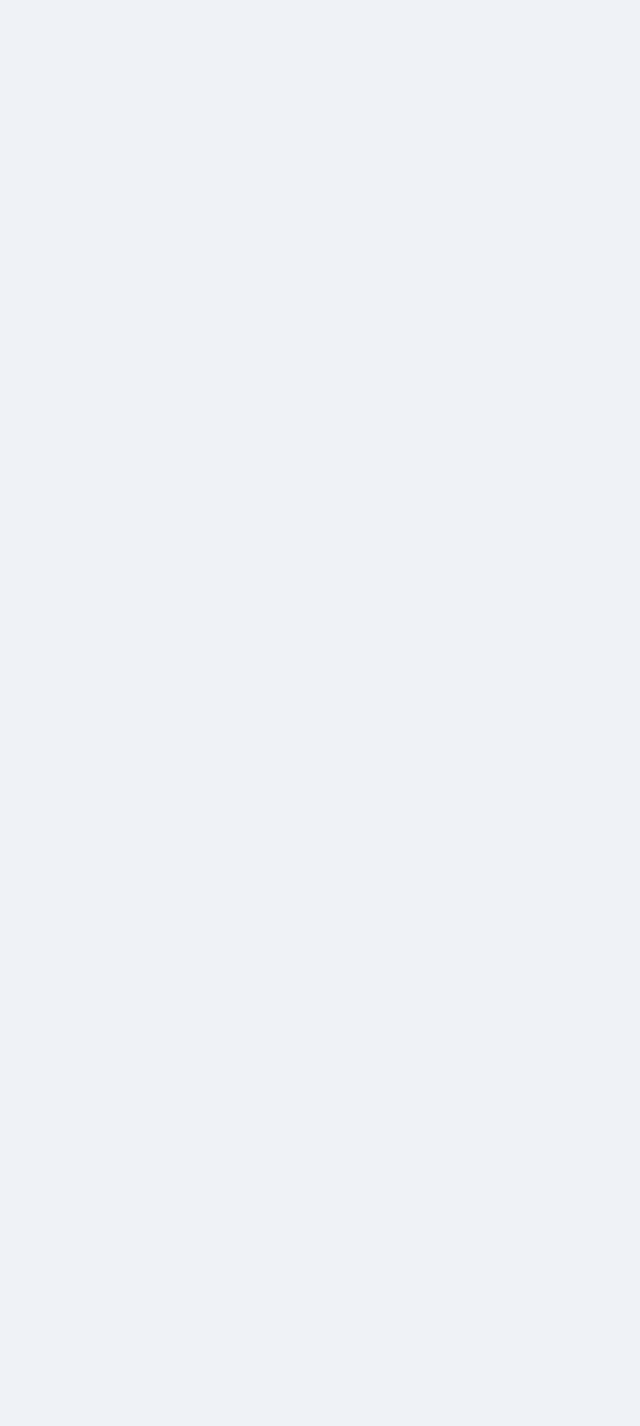
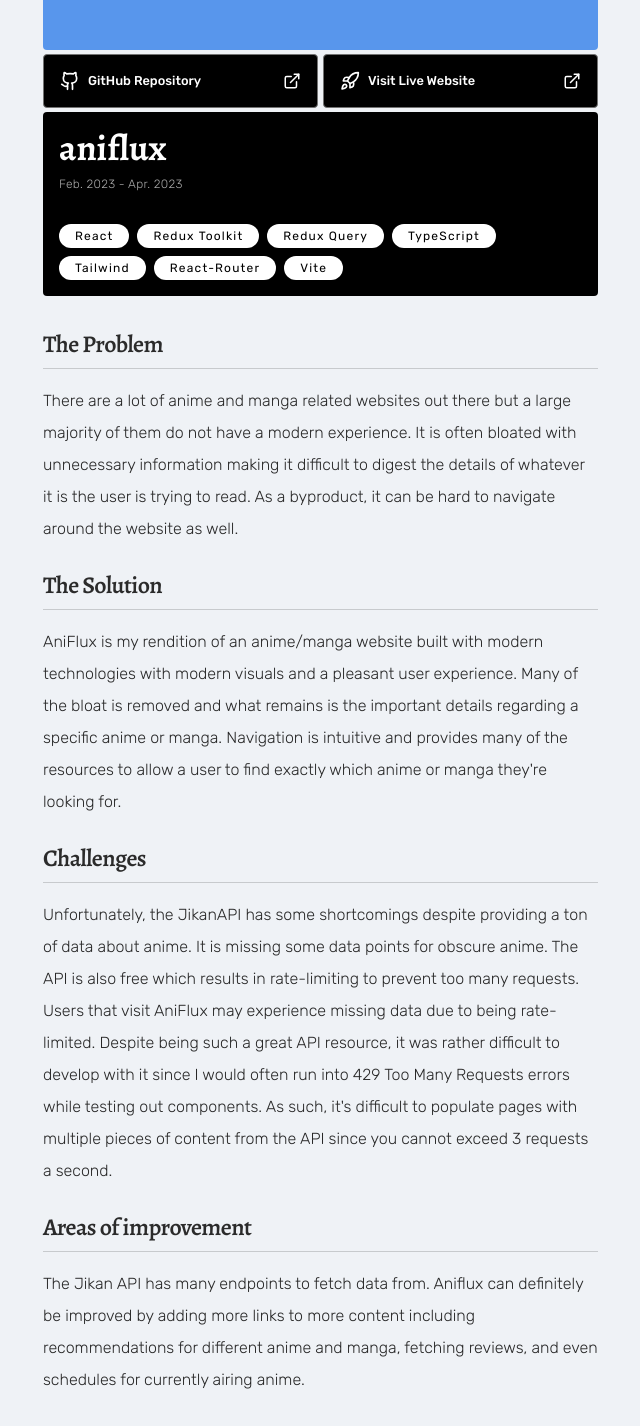
Before and after one commit to Yezo/portfolio-v2, a Next.js app: page /works/aniflux in a window 1280 px wide. Shown: the part 300-1726 px from the top of the page, without its empty margins (299-939 px from the left). Before the commit the page ends 800 px from the top, so only its background shows below. Built offline with nearby package versions, Linux system fonts and the light colour scheme; a web font is replaced by a local one.

Commit message:
add content for aniflux's page

```diff
--- a/src/app/works/aniflux/page.tsx
+++ b/src/app/works/aniflux/page.tsx
@@ -1,3 +1,11 @@
+import Image from "next/image"
+import aniflux from "../../../../public/aniflux.webp"
+import WorksProjectHeader from "@/components/Works/WorksProjectHeader"
+import WorksExternalLinks from "@/components/Works/WorksExternalLinks"
+import Paragraph from "@/components/Typography/Paragraph"
+import TitleH2 from "@/components/Typography/TitleH2"
+import WorksEndNavigation from "@/components/Works/WorksEndNavigation"
+
 export const metadata = {
   title: "AniFlux",
   description: "AniFlux page for Kevin Vo's Portfolio",
@@ -6,7 +14,72 @@ export const metadata = {
 export default function AniFluxPage() {
   return (
     <main className="max-w-[555px] flex-auto py-1">
-      <div>AniFlux</div>
+      <figure>
+        <Image
+          src={aniflux}
+          alt="AniFlux"
+          priority
+          className="mb-1 max-h-[250px] min-w-full rounded object-cover"
+        />
+      </figure>
+
+      <WorksExternalLinks
+        githubURL="https://github.com/Yezo/jikan-anime-project"
+        demoURL="https://aniflux.onrender.com/"
+      />
+
+      <WorksProjectHeader
+        title="aniflux"
+        subtitle="Feb. 2023 - Apr. 2023"
+        technologies={[
+          "React",
+          "Redux Toolkit",
+          "Redux Query",
+          "TypeScript",
+          "Tailwind",
+          "React-Router",
+          "Vite",
+        ]}
+      />
+
+      <section className="mt-8 space-y-6">
+        <div>
+          <TitleH2>The Problem</TitleH2>
+          <Paragraph>
+            {`There are a lot of anime and manga related websites out there but a large majority of them do not have a modern experience. It is often bloated with unnecessary information making it difficult to digest the details of whatever it is the user is trying to read. As a byproduct, it can be hard to navigate around the website as well.`}
+          </Paragraph>
+        </div>
+
+        <div>
+          <TitleH2>The Solution</TitleH2>
+          <Paragraph>
+            {`AniFlux is my rendition of an anime/manga website built with modern technologies with modern visuals and a pleasant user experience. Many of the bloat is removed and what remains is the important details regarding a specific anime or manga. Navigation is intuitive and provides many of the resources to allow a user to find exactly which anime or manga they're looking for.`}
+          </Paragraph>
+        </div>
+
+        <div>
+          <TitleH2>Challenges</TitleH2>
+          <Paragraph>
+            {`Unfortunately, the JikanAPI has some shortcomings despite providing a ton of data about anime. It is missing some data points for obscure anime. The API is also free which results in rate-limiting to prevent too many requests. Users that visit AniFlux may experience missing data due to being rate-limited. Despite being such a great API resource, it was rather difficult to develop with it since I would often run into 429 Too Many Requests errors while testing out components. As such, it's difficult to populate pages with multiple pieces of content from the API since you cannot exceed 3 requests a second.`}
+          </Paragraph>
+        </div>
+
+        <div>
+          <TitleH2>Areas of improvement</TitleH2>
+          <Paragraph>
+            {`The Jikan API has many endpoints to fetch data from. Aniflux can definitely be improved by adding more links to more content including recommendations for different anime and manga, fetching reviews, and even schedules for currently airing anime.`}
+          </Paragraph>
+        </div>
+      </section>
+
+      <WorksEndNavigation
+        demoURL="https://aniflux.onrender.com/"
+        demoTitle="AniFlux"
+        previousURL="/works/arkoko"
+        previousTitle="Arkoko"
+        nextURL="/works/riskthinking"
+        nextTitle="RiskThinking"
+      ></WorksEndNavigation>
     </main>
   )
 }
```
